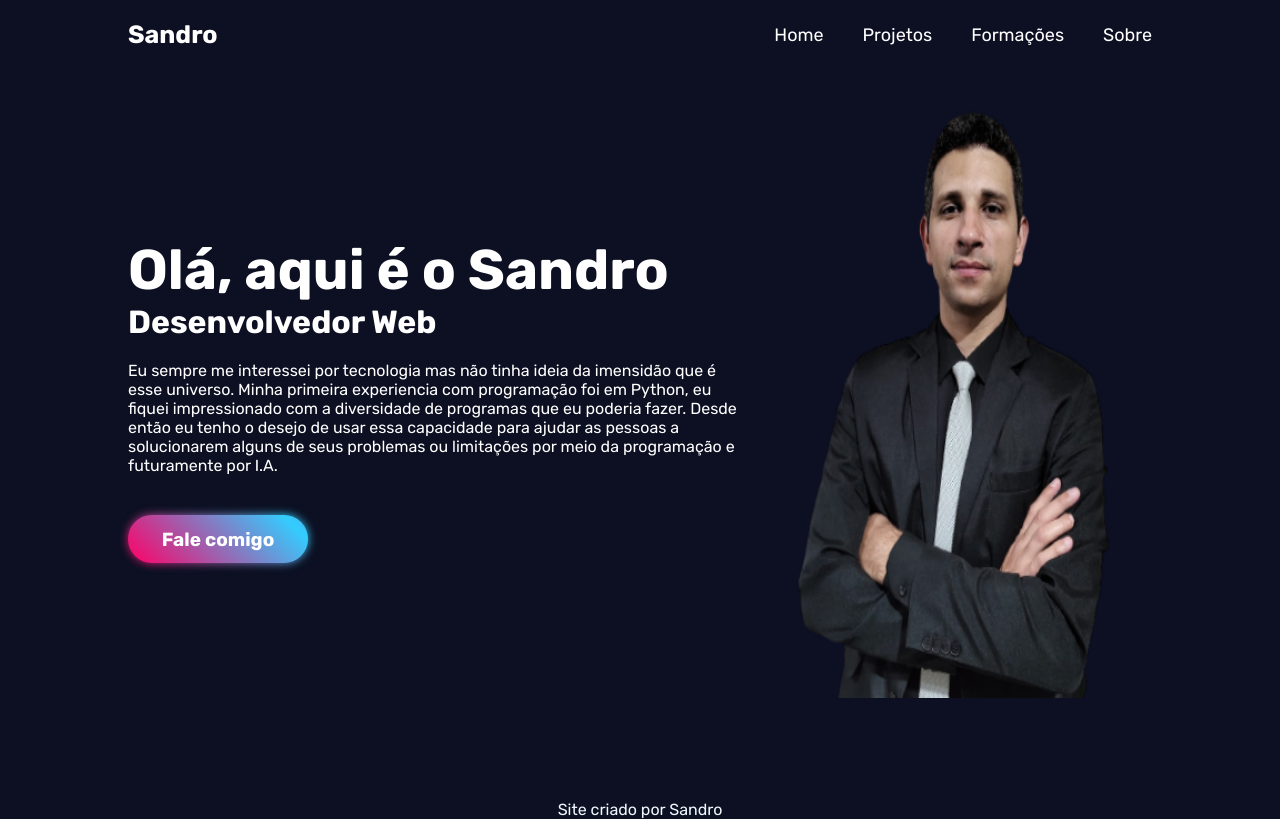
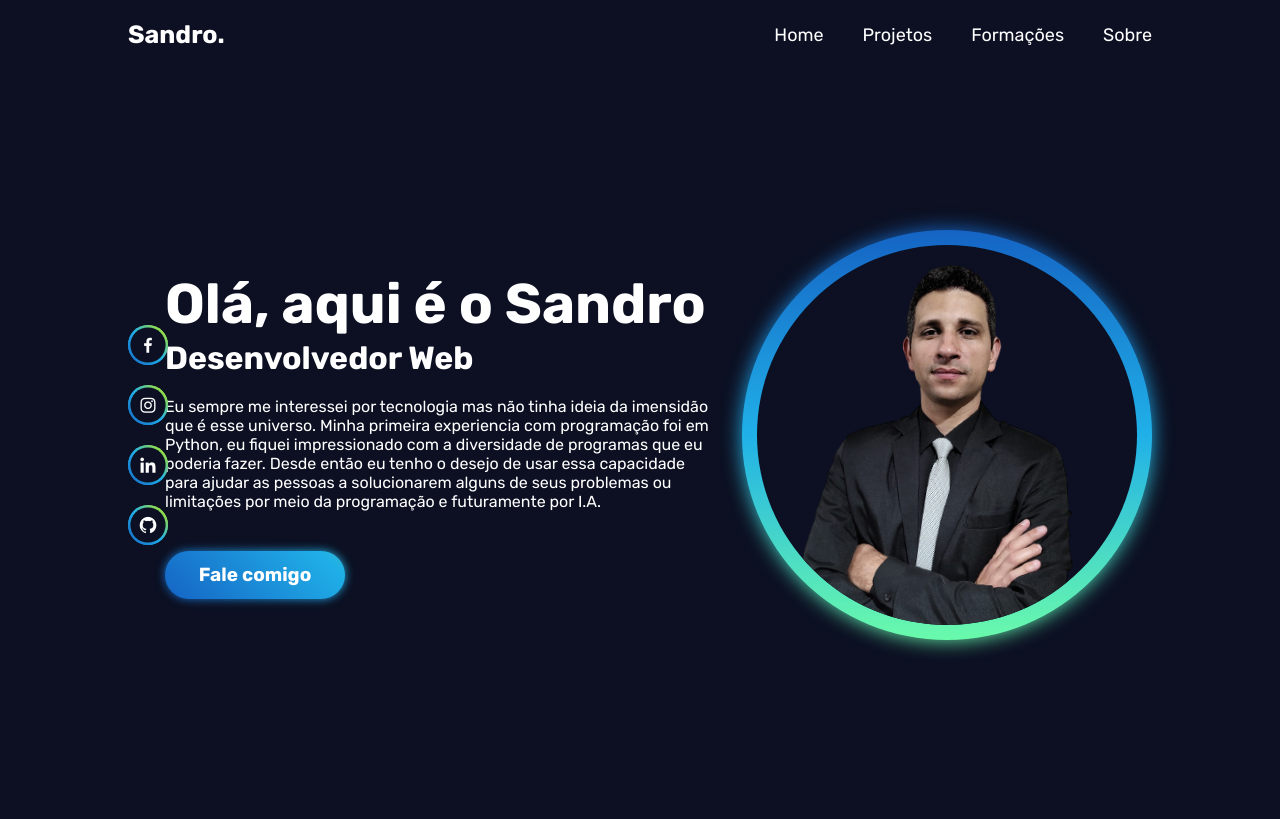
Before and after one commit to Sandrodepaula/portifolio, a plain HTML site: page index.html in a window 1280 px wide. Drawn offline with nearby package versions, Linux system fonts and the light colour scheme.

Commit message:
finalização da tela principal

```diff
--- a/estilo/home.css
+++ b/estilo/home.css
@@ -42,28 +42,38 @@ header{
     text-decoration: none;
     color: #fff;
     font-weight: 600;
-    pointer-events: none;
+    opacity: 0;
+    animation: slideTop 1s ease forwards;
 }
 
 .menu a {
+    display: inline-block;
     font-size: 18px;
     font-weight: 500;
     color: #fff;
     text-decoration: none;
     margin-left: 35px;
-
+    opacity: 0;
+    animation: slideTop .5s ease forwards;
+    animation-delay: calc(.2s * var(--i));
 }
 
 section{
     width: 100%;
     height: 100vh;
     display: flex;
+    justify-content: space-between;
     align-items: center;
-    padding: 0 10%;
+    padding: 70px 10% 0;
+}
+.texto{
+    max-width: 550px;
+    margin-left: -30px;
 }
 .texto h1 {
     font-size: 56px;
     font-weight: 700;
+    line-height: 1.2;
 }
 .texto h3{
     font-size: 32px;
@@ -94,7 +104,7 @@ section{
     top: 0;
     left: 0;
     inset: 0;
-    background: linear-gradient(45deg, #f06, #3cf, #f06);
+    background: linear-gradient(45deg,#1564c4, #20b0e8, #C7F002);
     background-size: 200%;
     background-position: 0 0;
     filter: blur(5px);
@@ -111,23 +121,131 @@ section{
     top: 0;
     left: 0;
     inset: 0;
-    background: linear-gradient(45deg, #f06, #3cf, #f06);
+    background: linear-gradient(45deg,#1564c4, #20b0e8, #C7F002);
     background-position: 0 0;
     background-size: 200%;
     z-index: -1;
     border-radius: 40px;
-
     transition: .5s ease;
 }
 .btn:hover::after{
     background-position: 100% 0;
 }
 
-.imagem > img{
-    width: 400px;
-    height: 600px;
+.icones a {
+    position: relative;
+    display: flex;
+    justify-content: center;
+    align-items: center;
+    width: 40px;
+    height: 40px;
+    background: linear-gradient(45deg,#1564c4, #20b0e8, #C7F002);
+    border-radius: 50%;
+    font-size: 20px;
+    color: #fff;
+    text-decoration: none;
+    margin: 20px 0;
+    z-index: 1;
+}
+.icones a::before{
+    content: '';
+    position: absolute;
+    width: 100%;
+    height: 100%;
+    background: linear-gradient(45deg, #1564c4, #20b0e8, #C7F002);;
+    border-radius: 50%;
+    z-index: -1;
+    transition: .5s ease;
+}
+.icones a:hover::before{
+    filter: blur(5px);
+}
+.icones a::after{
+    content: '';
+    position: absolute;
+    width: 100%;
+    height: 100%;
+    background: #0c1022;
+    border-radius: 50%;
+    transform: scale(.88);
+    z-index: -1;
+    transition: .5s ease;
+}
+.icones a:hover::after{
+    transform: scale(0);
 }
 
+.home-img{
+    width: 410px;
+    height: 410px;
+}
+
+.home-img .circulo{
+    position: relative;
+    width: 100%;
+    height: 100%;
+    border-radius: 50%;
+    display: flex;
+    justify-content: center;
+    align-items: center;
+}
+.home-img .circulo::after{
+    content: '';
+    position: absolute;
+    width: 380px;
+    height: 380px;
+    background: #0c1022;
+    border-radius: 50%;
+}
+
+.circulo span{
+    position: absolute;
+    width: 100%;
+    height: 100%;
+    background: linear-gradient(#1564c4, #20b0e8, #6afaab);
+    border-radius: 50%;
+    animation: circuloRotativo 5s linear infinite;
+}
+
+.circulo span:nth-child(1){
+    filter: blur(10px);
+}
+.circulo .imagem{
+    position: relative;
+    width: 380px;
+    height: 380px;
+    border-radius: 50%;
+    z-index: 1;
+    overflow: hidden;
+}
+.imagem img{
+    position: absolute;
+    top: 10px;
+    left: 46%;
+    transform: translateX(-50%);
+    max-width: 360px;
+    object-fit: cover;
+}
+
+@keyframes slideTop {
+    0% {
+        opacity: 0;
+        transform: translateY(100px);
+    }
+    100% {
+        opacity: 1;
+        transform: translateY(0);
+    }
+}
+
+@keyframes circuloRotativo{
+    0% {
+        transform: rotate(0);
+    }
+    100% {
+        transform: rotate(360deg    );
+    }
+}
 footer {
     color: aliceblue;
     text-align: center;
--- a/index.html
+++ b/index.html
@@ -6,25 +6,31 @@
     <meta name="viewport" content="width=device-width, initial-scale=1.0">
     <title>Meu Portifólio</title>
     <link rel="stylesheet" href="estilo/home.css">
+    <link href='https://unpkg.com/boxicons@2.1.4/css/boxicons.min.css' rel='stylesheet'>
 
 </head>
 
 <body>
     <header>
         <div class="center">
-            <a href="#" class="logo">Sandro</a>
+            <a href="index.html" class="logo">Sandro.</a>
 
             <nav class="menu">
-                    <a href="#">Home</a>
-                    <a href="projetos.html">Projetos</a>
-                    <a href="#">Formações</a>
-                    <a href="#">Sobre</a>
+                    <a href="#"style="--i:1;">Home</a>
+                    <a href="projetos.html"style="--i:2;">Projetos</a>
+                    <a href="#"style="--i:3;">Formações</a>
+                    <a href="#"style="--i:4;">Sobre</a>
                 </nav>
         </div>
     </header>
     <section>
+        <div class="icones">
+            <a href="https://www.facebook.com/sandro.dpaula.7?mibextid=ZbWKwL" target="_blank"><i class='bx bxl-facebook'></i></a>
+            <a href="https://www.instagram.com/dpaulasandro/" target="_blank"><i class='bx bxl-instagram'></i></a>
+            <a href="https://www.linkedin.com/in/sandro-santos-30466a228/" target="_blank"><i class='bx bxl-linkedin' ></i></a>
+            <a href="https://github.com/Sandrodepaula" target="_blank"><i class='bx bxl-github' ></i></a>
+        </div>
         <div class="texto">
-
             <h1>Olá, aqui é o Sandro</h1>
             <h3>Desenvolvedor Web</h3>
             <p>
@@ -32,14 +38,18 @@
             </p>
             <a href="#" class="btn">Fale comigo</a>
          </div>
-        <aside class="imagem">
-            <img src="imagens/imagem2.png" alt="pessoa">
-        </aside>
+        <div class="home-img">
+            <div class="circulo">
+                <span></span>
+                <span></span>
+                <div class="imagem">
+                    <img src="imagens/imagem2.png" alt="">
+                </div>
+            </div>
+        </div>
 
     </section>
-    <footer>
-        Site criado por Sandro
-    </footer>
+
 </body>
 
 </html>
```
